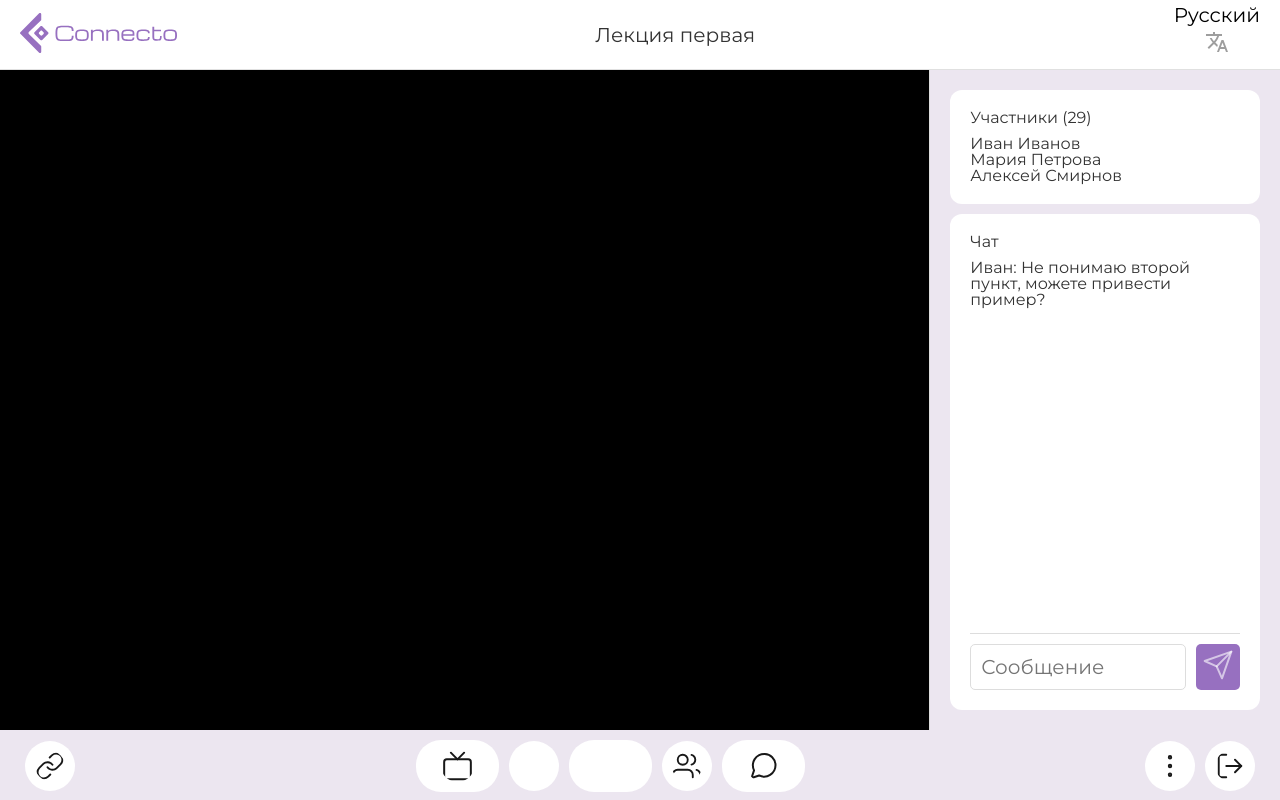
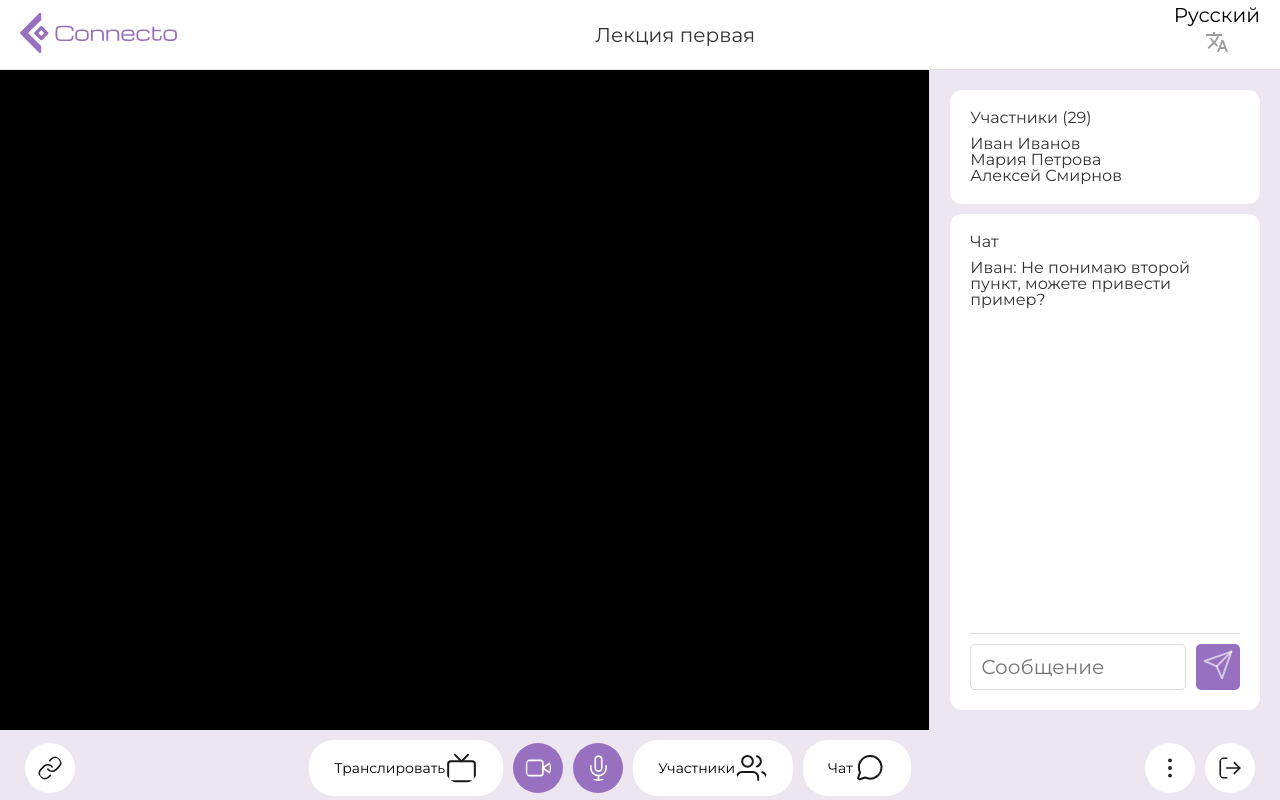
Before and after one commit to Proteknohak/frontend, a Vue app: page /1 in a window 1280 px wide. Built offline with nearby package versions, Linux system fonts and the light colour scheme; no server answers; a web font is replaced by a local one.

Commit message:
some fixes

```diff
--- a/src/App.vue
+++ b/src/App.vue
@@ -12,14 +12,23 @@
     store.isCreator = Boolean(JSON.parse(localStorage.getItem('isCreator')))
   }
 
-  watch(() => [store.userId, store.name, store.roomId, store.lang, store.isCreator], () => {
-    console.log([store.userId, store.roomId, store.name, store.lang, store.isCreator])
-    localStorage.setItem('userId', store.userId)
-    localStorage.setItem('name', store.name)
-    localStorage.setItem('roomId', store.roomId)
-    localStorage.setItem('lang', store.lang)
-    localStorage.setItem('isCreator', store.isCreator)
-  })
+  watch(
+    () => [store.userId, store.name, store.roomId, store.lang, store.isCreator],
+    () => {
+      console.log([
+        store.userId,
+        store.roomId,
+        store.name,
+        store.lang,
+        store.isCreator,
+      ])
+      localStorage.setItem('userId', store.userId)
+      localStorage.setItem('name', store.name)
+      localStorage.setItem('roomId', store.roomId)
+      localStorage.setItem('lang', store.lang)
+      localStorage.setItem('isCreator', store.isCreator)
+    }
+  )
 </script>
 
 <template>
--- a/src/api/roomApi.js
+++ b/src/api/roomApi.js
@@ -25,7 +25,9 @@ export async function joinRoom(roomId, userId) {
 
 export async function leaveRoom(roomId, userId) {
   try {
-    const response = await axios.delete(URL + `/room/${roomId}?user_id=${userId}`)
+    const response = await axios.delete(
+      URL + `/room/${roomId}?user_id=${userId}`
+    )
     return response.data
   } catch (e) {
     console.error(e)
--- a/src/components/MainFooter.vue
+++ b/src/components/MainFooter.vue
@@ -1,36 +1,38 @@
-<script setup>
-</script>
+<script setup></script>
 
 <template>
   <footer>
     <div class="footer-group footer-group-left">
       <button class="footer-btn footer-btn-round">
-        <img src="../assets/link.svg" alt="Button 1">
+        <img src="../assets/link.svg" alt="Button 1" />
       </button>
     </div>
     <div class="footer-group footer-group-center">
       <button class="footer-btn footer-btn-pill">
-        <img src="../assets/tv.svg" alt="Button 3">
+        Транслировать
+        <img src="../assets/tv.svg" alt="Button 3" />
       </button>
-      <button class="footer-btn footer-btn-round">
-        <img src="../assets/video.svg" alt="Button 4">
+      <button class="footer-btn footer-btn-round use">
+        <img src="../assets/video.svg" alt="Button 4" />
+      </button>
+      <button class="footer-btn footer-btn-round use">
+        <img src="../assets/mic.svg" alt="Button 5" />
       </button>
       <button class="footer-btn footer-btn-pill">
-        <img src="../assets/mic.svg" alt="Button 5">
-      </button>
-      <button class="footer-btn footer-btn-round">
-        <img src="../assets/users.svg" alt="Button 6">
+        Участники
+        <img src="../assets/users.svg" alt="Button 6" />
       </button>
       <button class="footer-btn footer-btn-pill">
-        <img src="../assets/chat.svg" alt="Button 7">
+        Чат
+        <img src="../assets/chat.svg" alt="Button 7" />
       </button>
     </div>
     <div class="footer-group footer-group-right">
       <button class="footer-btn footer-btn-round">
-        <img src="../assets/more-vertical.svg" alt="Button 8">
+        <img src="../assets/more-vertical.svg" alt="Button 8" />
       </button>
       <button class="footer-btn footer-btn-round">
-        <img src="../assets/leave.svg" alt="Button 9">
+        <img src="../assets/leave.svg" alt="Button 9" />
       </button>
     </div>
   </footer>
@@ -63,8 +65,10 @@
     border: none;
     margin: 0 5px;
     background-color: #fff;
-    transition: background-color 0.3s ease, box-shadow 0.3s ease;
-    padding: 10px;
+    transition:
+      background-color 0.3s ease,
+      box-shadow 0.3s ease;
+    padding: 12px;
     border-radius: 8px;
   }
 
@@ -79,9 +83,14 @@
     border-radius: 50%;
   }
 
+  .use {
+    background-color: #9770c0;
+  }
+
   .footer-btn-pill {
+    font-size: 14px;
     border-radius: 25px;
-    padding: 10px 25px;
+    padding: 12px 25px;
   }
 
   .footer-btn img {
--- a/src/components/MainHeader.vue
+++ b/src/components/MainHeader.vue
@@ -13,9 +13,7 @@
     <div class="logo">
       <img src="../assets/logo.svg" alt="Connecto Logo" />
     </div>
-    <div class="lecture-title">
-      Лекция первая
-    </div>
+    <div class="lecture-title">Лекция первая</div>
     <div class="lang-dropdown">
       <p>{{ fullLang.get(systemLang) }}</p>
       <button class="lang-dropdown-btn">
--- a/src/pages/RoomPage.vue
+++ b/src/pages/RoomPage.vue
@@ -107,12 +107,15 @@
       <div class="chat">
         <h3>Чат</h3>
         <div class="messages">
-          <p><strong>Иван:</strong> Не понимаю второй пункт, можете привести пример?</p>
+          <p>
+            <strong>Иван:</strong> Не понимаю второй пункт, можете привести
+            пример?
+          </p>
         </div>
         <div class="chat-input">
-          <input type="text" placeholder="Сообщение">
+          <input type="text" placeholder="Сообщение" />
           <button>
-            <img src="../assets/send.svg" alt="">
+            <img src="../assets/send.svg" alt="" />
           </button>
         </div>
       </div>
@@ -153,7 +156,8 @@
     overflow-y: auto;
   }
 
-  .participants, .chat {
+  .participants,
+  .chat {
     text-align: left;
     font-size: 16px;
     background-color: #fff;
@@ -161,7 +165,8 @@
     padding: 20px;
   }
 
-  .participants h3, .chat h3 {
+  .participants h3,
+  .chat h3 {
     margin-bottom: 10px;
     color: $text-color;
   }
@@ -213,7 +218,9 @@
     color: white;
     border-radius: 5px;
     cursor: pointer;
-    transition: background-color 0.3s ease, transform 0.2s ease;
+    transition:
+      background-color 0.3s ease,
+      transform 0.2s ease;
   }
 
   .chat-input button:hover {
--- a/src/store/roomStore.js
+++ b/src/store/roomStore.js
@@ -4,6 +4,6 @@ export const useRoomStore = defineStore('room', {
   state: () => ({
     creatorId: '',
     roomId: '',
-    users: []
+    users: [],
   }),
 })
```
Also changed, not shown: src/pages/EnterPage.vue (+5 -7 lines).
